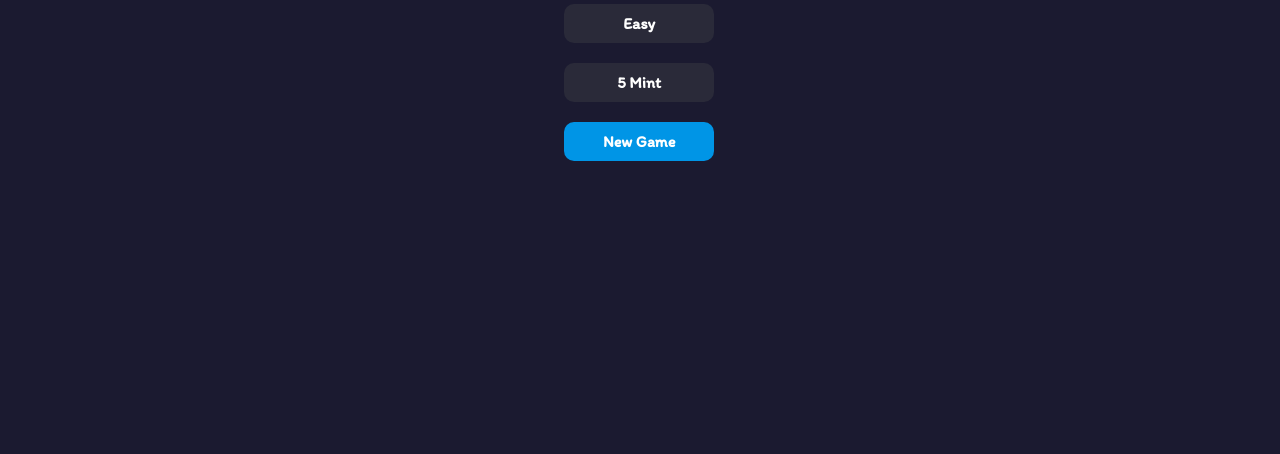
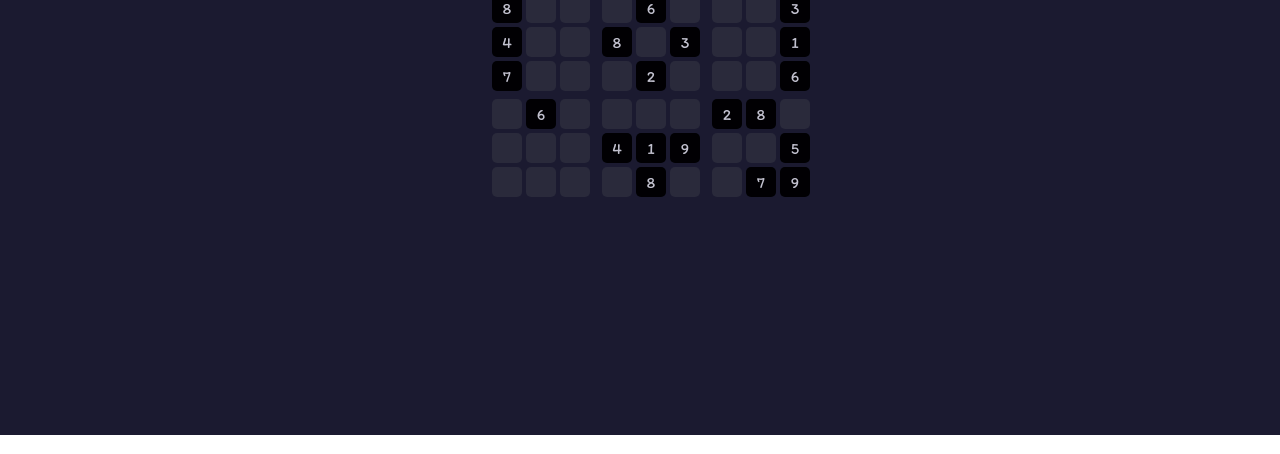
Before and after one commit to sameh-elisha/sudoku-game, a plain HTML site: page src/index.html in a window 1280 px wide. Shown: the part 365-819 px from the top of the page. Drawn offline with Linux system fonts and the light colour scheme.

Commit message:
Handling game functions

```diff
--- a/src/index.html
+++ b/src/index.html
@@ -10,10 +10,9 @@
     <title>Sudoku</title>
   </head>
   <body>
-    <div>Hi sameh</div>
     <main class="container">
       <!-- first-screen -->
-      <section class="first-screen">
+      <section class="first-screen hide">
         <section class="title">
           <h1>Sudoku</h1>
         </section>
@@ -21,9 +20,11 @@
         <div class="btn">5 Mint</div>
         <div class="btn new-game">New Game</div>
       </section>
+      <!-- second-screen -->
       <section class="second-screen">
-        <!-- second-screen -->
+        <div class="board"></div>
       </section>
     </main>
   </body>
+  <script src="./js/index.js"></script>
 </html>
--- a/src/js/index.js
+++ b/src/js/index.js
@@ -0,0 +1,27 @@
+// const selectDifficulty = require("./modules-seduko/random-board.js");
+// console.log(selectDifficulty.selectDifficulty("easy"));
+const boardSelector = document.querySelector(".board");
+const board = [
+  ["5", "3", "", "", "7", "", "", "", ""],
+  ["6", "", "", "1", "9", "5", "", "", ""],
+  ["", "9", "8", "", "", "", "", "6", ""],
+  ["8", "", "", "", "6", "", "", "", "3"],
+  ["4", "", "", "8", "", "3", "", "", "1"],
+  ["7", "", "", "", "2", "", "", "", "6"],
+  ["", "6", "", "", "", "", "2", "8", ""],
+  ["", "", "", "4", "1", "9", "", "", "5"],
+  ["", "", "", "", "8", "", "", "7", "9"],
+];
+
+for (let i = 0; i < 9; i++) {
+  for (let j = 0; j < 9; j++) {
+    const box = document.createElement("div");
+    box.classList.add("box");
+    if ((j + 1) % 3 == 0 && j != 0) box.style.marginRight = "10px";
+    if ((i + 1) % 3 == 0 && i != 0) box.style.marginBottom = "6px";
+    box.textContent = board[i][j];
+    if (board[i][j] != "") box.style.backgroundColor = "#010003";
+    box.setAttribute("index", `${i}${j}`);
+    boardSelector.appendChild(box);
+  }
+}
--- a/src/js/modules-seduko/random-board.js
+++ b/src/js/modules-seduko/random-board.js
@@ -64,4 +64,4 @@ const selectDifficulty = (level) => {
 
 // console.log(selectDifficulty("easy"));
 
-exports.createRandomBoard = createRandomBoard;
+exports.selectDifficulty = selectDifficulty;
--- a/src/styles/style.css
+++ b/src/styles/style.css
@@ -8,7 +8,7 @@
 
 .container {
   background-color: #1b1a30;
-  min-height: 100vh;
+  height: 100vh;
   width: 100%;
   display: flex;
   flex-direction: column;
@@ -36,7 +36,7 @@
   display: flex;
   flex-direction: column;
 }
-main div:hover {
+main .btn:hover {
   background-color: rgb(38, 38, 112);
 }
 .new-game {
@@ -56,3 +56,21 @@ main div:hover {
 .hide {
   display: none;
 }
+
+.board {
+  display: grid;
+  grid-template-columns: repeat(9, 1fr);
+  width: 300px;
+  height: 300px;
+}
+.box {
+  display: flex;
+  height: 30px;
+  width: 30px;
+  justify-content: center;
+  align-items: center;
+  background-color: #2a2a3b;
+  color: #c2c1cf;
+  border-radius: 5px;
+  margin: 2px 2px;
+}
```
